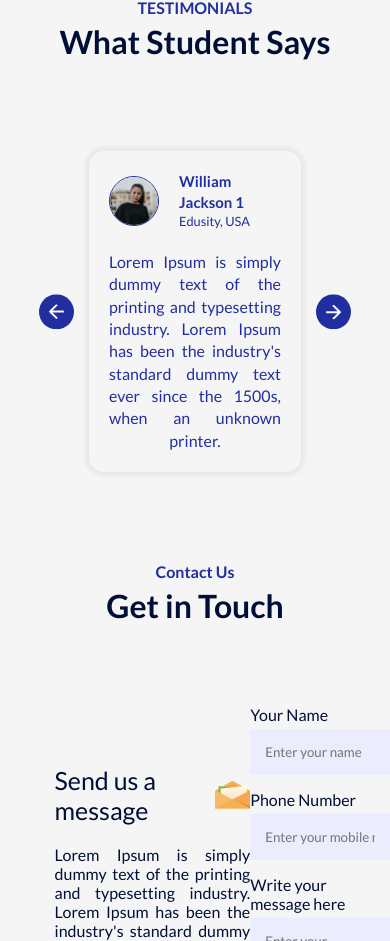
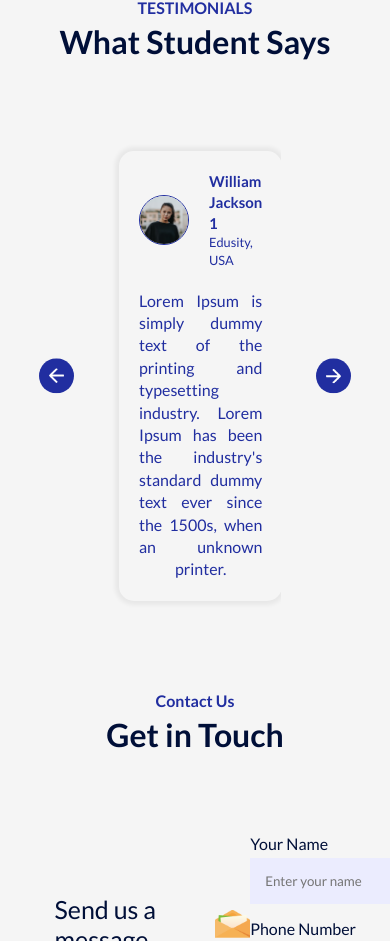
Before and after one commit to FlavioAvdulla/react_website_03, a React app: page / in a window 390 px wide. Shown: the part 3792-4733 px from the top of the page. Built offline with nearby package versions, Linux system fonts and the light colour scheme; the HTML template or start-up script is replaced by a standard one.

Commit message:
website update

```diff
--- a/src/Components/Testimonials/Testimonials.css
+++ b/src/Components/Testimonials/Testimonials.css
@@ -100,7 +100,7 @@
 
 @media (max-width: 800px) {
 	.testimonials {
-		padding: 0 40px;
+		padding: 0 70px;
 	}
 
 	.next-btn,
@@ -134,7 +134,9 @@
 	}
 }
 
-@media (max-width: 600px) {
-
+@media (max-width: 700px) {
+	.testimonials {
+		padding: 0 70px;
+	}
 
 }
```
